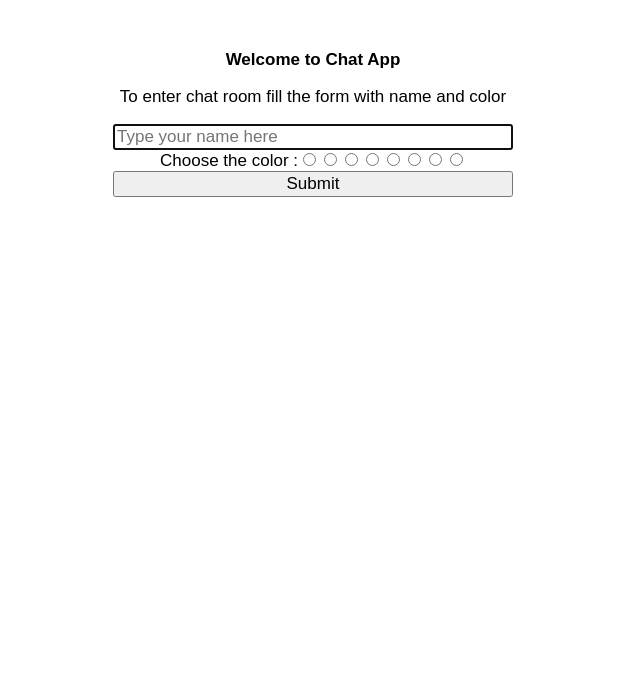
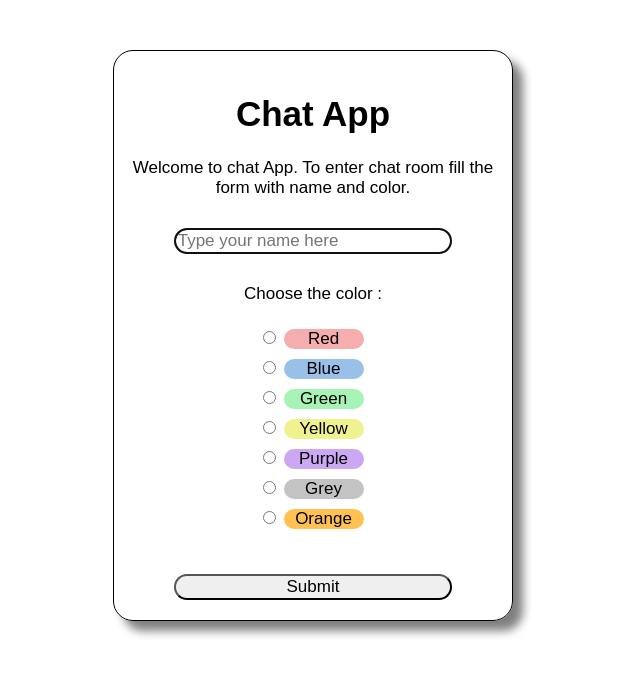
Before and after one commit to damir-kovac/Chat-App, a React (Create React App) app: page / in a window 1280 px wide. Shown: the top 676 px of the page, without its empty margins (327-967 px from the left). Built offline with nearby package versions, Linux system fonts and the light colour scheme.

Commit message:
Auto scrolling hendled, no user handled  and styling added

```diff
--- a/src/InputField.jsx
+++ b/src/InputField.jsx
@@ -9,7 +9,7 @@ const InputField = ({sendMessage}) => {
     };
 
     return (
-        <div id="inputField">
+        <div id="inputField" className="boxStyling">
             <form onSubmit={formSubmit}>
                 <input
                     type="text"
--- a/src/Messages.jsx
+++ b/src/Messages.jsx
@@ -1,6 +1,8 @@
-import React, { useEffect, useState } from 'react'
+import React, { useEffect, useRef, useState } from 'react'
 
 const Messages = ({userInfo, messages}) => {
+
+    const messages_container = useRef();
 
     const renderMessage = (message,index,userInfo) =>{
         const isMe = message.user.id === userInfo.id;
@@ -11,7 +13,7 @@ const Messages = ({userInfo, messages}) => {
             <div className={className} key={index+1}>
                 <li className='message'>
                     <div className={isMe ? 'user me' : 'user'} style={{backgroundColor: message.user.clientData.color}}>
-                        {isMe ? "Me" : message.user.clientData.name}:
+                        {isMe ? "me" : message.user.clientData.name}:
                     </div>
                     <div className='text'>{message.text}</div>
                 </li>
@@ -19,14 +21,17 @@ const Messages = ({userInfo, messages}) => {
         )
     }
 
+    useEffect(()=>{
+        messages_container.current.scrollTop = messages_container.current.scrollHeight;
+    },)
+
     return (
-        <div id='messages_container' >
+        <div id='messages_container' className='boxStyling' ref={messages_container}>
             <ul className='messages'>
                 {messages.map((message,index) => renderMessage(message,index, userInfo))}
-                <div id="scrollhelper"></div>
+                <div id="scrollHelper"></div>
             </ul>
         </div>
-
     )
 }
 
--- a/src/index.css
+++ b/src/index.css
@@ -1,7 +1,16 @@
 *{
     box-sizing: border-box;
     font-size: 17px;
-    font-family:Arial, Helvetica, sans-serif
+    font-family:Arial, Helvetica, sans-serif;
+}
+.boxStyling{
+    border: solid 1px black;
+    border-radius: 20px;
+    box-shadow: 10px 10px 10px grey;
+}
+
+h1{
+    font-size: 35px;
 }
 li{
     list-style: none;
@@ -17,12 +26,8 @@ ul{
     display: flex;
     flex-direction: column;
     justify-content: space-between;
-    height: 80vh;
+    height: 90vh;
     margin-top: 50px;
-}
-.heading{
-    text-align: center;
-    height: 60px;
 }
 
 /* LOGIN PAGE */
@@ -32,13 +37,44 @@ ul{
     margin-top: 50px;
     max-width: 400px;
     max-height: 80vh;
+    height: fit-content;
     text-align: center;
+    padding: 20px 0;
+}
+
+.loginPage p {
+    margin: 10px;
 }
 
 #loginForm{
     display: flex;
     flex-direction: column;
 }
+#loginForm>input {
+    border-radius: 20px;
+    width: 70%;
+    align-self: center;
+    margin: 20px;
+}
+#loginForm button{
+    width: 70%;
+    align-self: center;
+    margin-top: 30px;
+    border-radius: 20px;
+}
+#colors{
+    margin: 10px;
+    display: flex;
+    flex-direction: column;
+}
+#colors label{
+    display: inline-block;
+    width: 80px;
+    background-color: aqua;
+    border-radius: 20px;
+    margin: 5px;
+}
+
 
 /* CHAT ROOM */
 
@@ -48,7 +84,9 @@ ul{
     justify-content:space-between;
     border: solid 1px black;
     border-radius: 20px;
-    padding: 0 10px
+    padding: 0 10px;
+    height: 60px;
+    background-color: white;
 }
 .heading *{
     max-width: 70%;
@@ -65,20 +103,30 @@ ul{
     height: 30px;
     min-height: 30px;
     width: 100%;
+    border-radius: 20px;
 }
 
 #inputField form {
     height: 100%;
+    width: 100%;
+    display: flex;
+    flex-direction: row;
 }
 
 #inputField input {
     height: 100%;
-    width: 90%;
+    width: 100%;
+    border-top-left-radius: 10px;
+    border-bottom-left-radius: 10px;
+    border-width: 1px;
 }
 
 #inputField button{
     height: 100%;
-    width: 10%;
+    width: 80px;
+    border-top-right-radius: 10px;
+    border-bottom-right-radius: 10px;
+    border-width: 1px;
 }
 
 #messages_container{
@@ -88,12 +136,17 @@ ul{
     border: solid 1px black;
     border-radius: 20px;
     scroll-behavior: smooth;
+    background-color: white;
+
 }
 
 .message_container{
     margin: 10px;
     width: fit-content;
     max-width: 40%;
+    background-color: rgba(232, 232, 232, 0.742);
+    border-radius: 20px;
+    padding: 5px;
 }
 
 .me{
@@ -111,9 +164,18 @@ ul{
 }
 
 .text{
-    background-color: whitesmoke;
     border-radius: 10px;
     padding:  2px 10px;
     max-width: 100%;
     overflow-wrap: break-word;
 }
+
+#noUser{
+    width: 300px;
+    margin: auto;
+    text-align: center;
+    margin-top: 40vh;
+    background-color: white;
+    padding: 30px;
+    border-radius: 20px;
+}
--- a/src/pages/ChatRoom.jsx
+++ b/src/pages/ChatRoom.jsx
@@ -1,4 +1,5 @@
 import React, { Component } from 'react'
+import { Link } from 'react-router-dom';
 import InputField from '../InputField'
 import Messages from '../Messages'
 
@@ -38,9 +39,10 @@ class ChatRoom extends Component {
         this.initialize();
         const color = this.state.userInfo.color;
 
+        if(this.state.userInfo.name){
             return (
                 <div className='App'>
-                <div className='heading'>
+                    <div className='heading boxStyling'>
                         <p>Logged in as:
                             <span style={{backgroundColor: color}}>{this.state.userInfo.name}</span>
                         </p>
@@ -50,6 +52,14 @@ class ChatRoom extends Component {
                     <InputField sendMessage={this.sendMessage}/>
                 </div>
             )
+        } else {
+            return (
+                <div id='noUser' className='boxStyling'>
+                    <p>You are not logged in. Please Log in to enter Chat Room.</p>
+                    <Link to="/">Login Page</Link>
+                </div>
+            )
+        }
     }
 }
 
--- a/src/pages/LoginPage.jsx
+++ b/src/pages/LoginPage.jsx
@@ -2,6 +2,14 @@ import React, { useState } from 'react'
 import { Link } from 'react-router-dom'
 
 const LoginPage = ({transferUserInfo}) => {
+
+    const red = "rgba(235, 98, 98, 0.52)";
+    const blue= "rgba(61, 134, 211, 0.52)";
+    const green= "rgba(87, 231, 113, 0.52)";
+    const yellow = "rgba(227, 230, 45, 0.527)";
+    const purple = "rgba(157, 89, 235, 0.527)";
+    const grey = "rgba(138, 138, 138, 0.51)";
+    const orange = "rgba(255, 166, 0, 0.677)";
 
     const [submited, setSubmited] = useState(false);
 
@@ -20,8 +28,8 @@ const LoginPage = ({transferUserInfo}) => {
     }
 
     return (
-        <div className="loginPage">
-            <h1>Welcome to Chat App</h1>
+        <div className="loginPage boxStyling">
+            <h1>Chat App</h1>
             {submited
                 ? <>
                     <p>Enjoy chatting !</p>
@@ -29,19 +37,39 @@ const LoginPage = ({transferUserInfo}) => {
                   </>
                 : (
                     <>
-                    <p>To enter chat room fill the form with name and color</p>
+                    <p>Welcome to chat App. To enter chat room fill the form with name and color.</p>
                     <form id="loginForm" onSubmit={formSubmit}>
                         <input type="text" placeholder='Type your name here' autoFocus={true} required/>
-                        <div>
-                            <span>Choose the color :</span>
-                            <input type="radio" name="color" id="red" value="rgba(235, 98, 98, 0.52)" required/>
-                            <input type="radio" name="color" id="blue" value="rgba(61, 134, 211, 0.52)"/>
-                            <input type="radio" name="color" id="green" value="rgba(87, 231, 113, 0.52)"/>
-                            <input type="radio" name="color" id="yellow" value="rgba(227, 230, 45, 0.527)"/>
-                            <input type="radio" name="color" id="purple" value="rgba(157, 89, 235, 0.527)"/>
-                            <input type="radio" name="color" id="grey" value="rgba(138, 138, 138, 0.51)"/>
-                            <input type="radio" name="color" id="brown" value="rgba(152, 103, 40, 0.523)"/>
-                            <input type="radio" name="color" id="orange" value="rgba(255, 166, 0, 0.677)"/>
+                        <p>Choose the color :</p>
+                        <div id='colors'>
+                            <div>
+                                <input type="radio" name="color" id="red" value={red} required/>
+                                <label htmlFor="red" style={{backgroundColor: red}}>Red</label>
+                            </div>
+                            <div>
+                                <input type="radio" name="color" id="blue" value={blue}/>
+                                <label htmlFor="blue" style={{backgroundColor: blue}}>Blue</label>
+                            </div>
+                            <div>
+                                <input type="radio" name="color" id="green" value={green}/>
+                                <label htmlFor="green" style={{backgroundColor: green}}>Green</label>
+                            </div>
+                            <div>
+                                <input type="radio" name="color" id="yellow" value={yellow}/>
+                                <label htmlFor="yellow" style={{backgroundColor: yellow}}>Yellow</label>
+                            </div>
+                            <div>
+                                <input type="radio" name="color" id="purple" value={purple}/>
+                                <label htmlFor="purple" style={{backgroundColor: purple}}>Purple</label>
+                            </div>
+                            <div>
+                                <input type="radio" name="color" id="grey" value={grey}/>
+                                <label htmlFor="grey" style={{backgroundColor: grey}}>Grey</label>
+                            </div>
+                            <div>
+                                <input type="radio" name="color" id="orange" value={orange}/>
+                                <label htmlFor="orange" style={{backgroundColor: orange}}>Orange</label>
+                            </div>
                         </div>
                         <button>Submit</button>
                     </form>
```
Also changed, not shown: 1 other file (tests, documents, lock files or other folders). Lines whose indentation alone changed are shown as unchanged.
